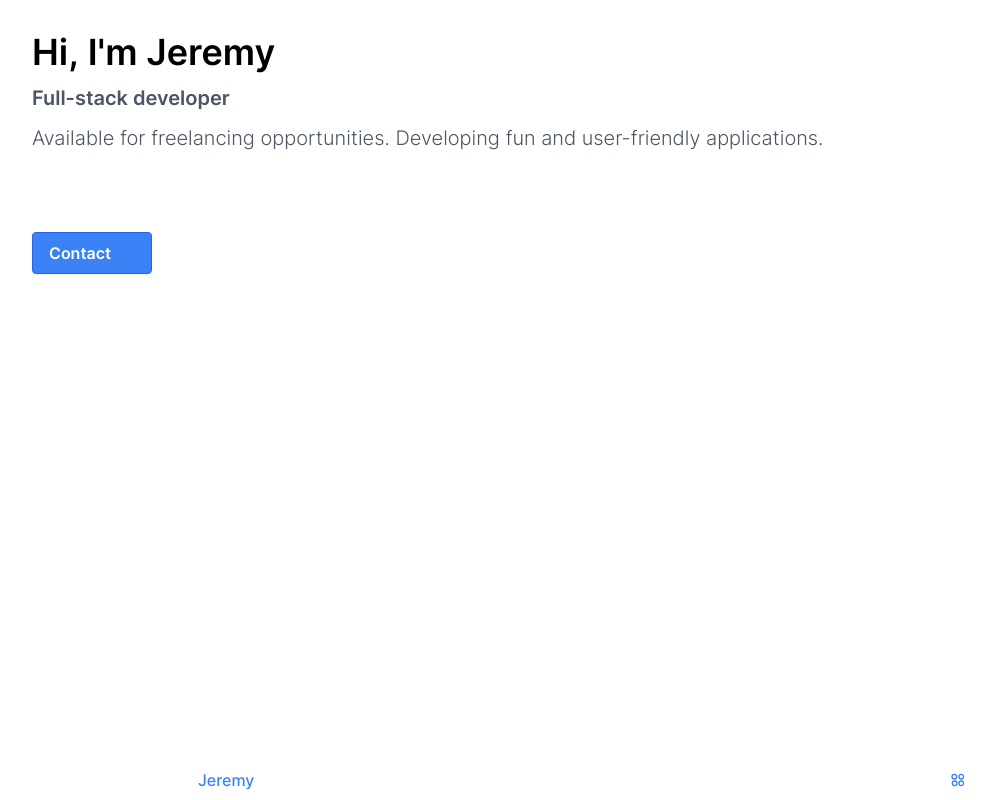
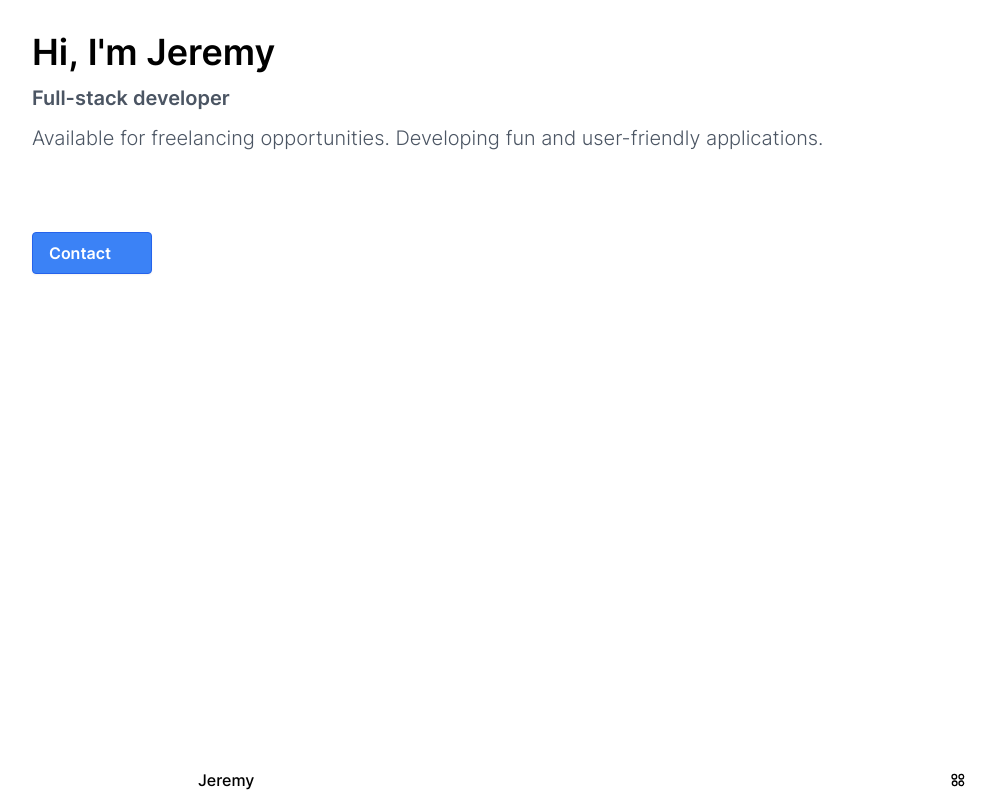
Before and after one commit to southojere/jeremysouthon-2022, a Next.js app: page / in a window 1280 px wide. Shown: the whole page, without its empty margins (58-1054 px from the left). Built offline with nearby package versions, Linux system fonts and the light colour scheme; some icons are missing.

Commit message:
refactor: small ui changes to header

```diff
--- a/src/components/layout/Header.tsx
+++ b/src/components/layout/Header.tsx
@@ -26,9 +26,7 @@ const links = [
 function Logo() {
   return (
     <UnstyledLink href='/' className='font-medium hover:text-gray-600'>
-      <p className='font-medium text-primary-500 hover:text-primary-900'>
-        Jeremy
-      </p>
+      <p className='font-medium hover:text-primary-900'>Jeremy</p>
     </UnstyledLink>
   );
 }
@@ -75,7 +73,7 @@ export function PortraitHeader() {
 
   const OpenMenuButton = () => (
     <div id='menuToggle' className='cursor-pointer' onClick={toggleMenu}>
-      <RiApps2Line className='text-base text-primary-500 hover:text-primary-900' />
+      <RiApps2Line className='text-base hover:text-primary-900' />
     </div>
   );
 
@@ -101,7 +99,7 @@ export function PortraitHeader() {
                   className='flex flex-col items-center gap-2 hover:text-primary-700'
                   onClick={toggleMenu}
                 >
-                  <link.Icon className='text-lg text-primary-500' />
+                  <link.Icon className='text-lg hover:text-primary-500' />
                   {link.label}
                 </UnstyledLink>
               </li>
```
